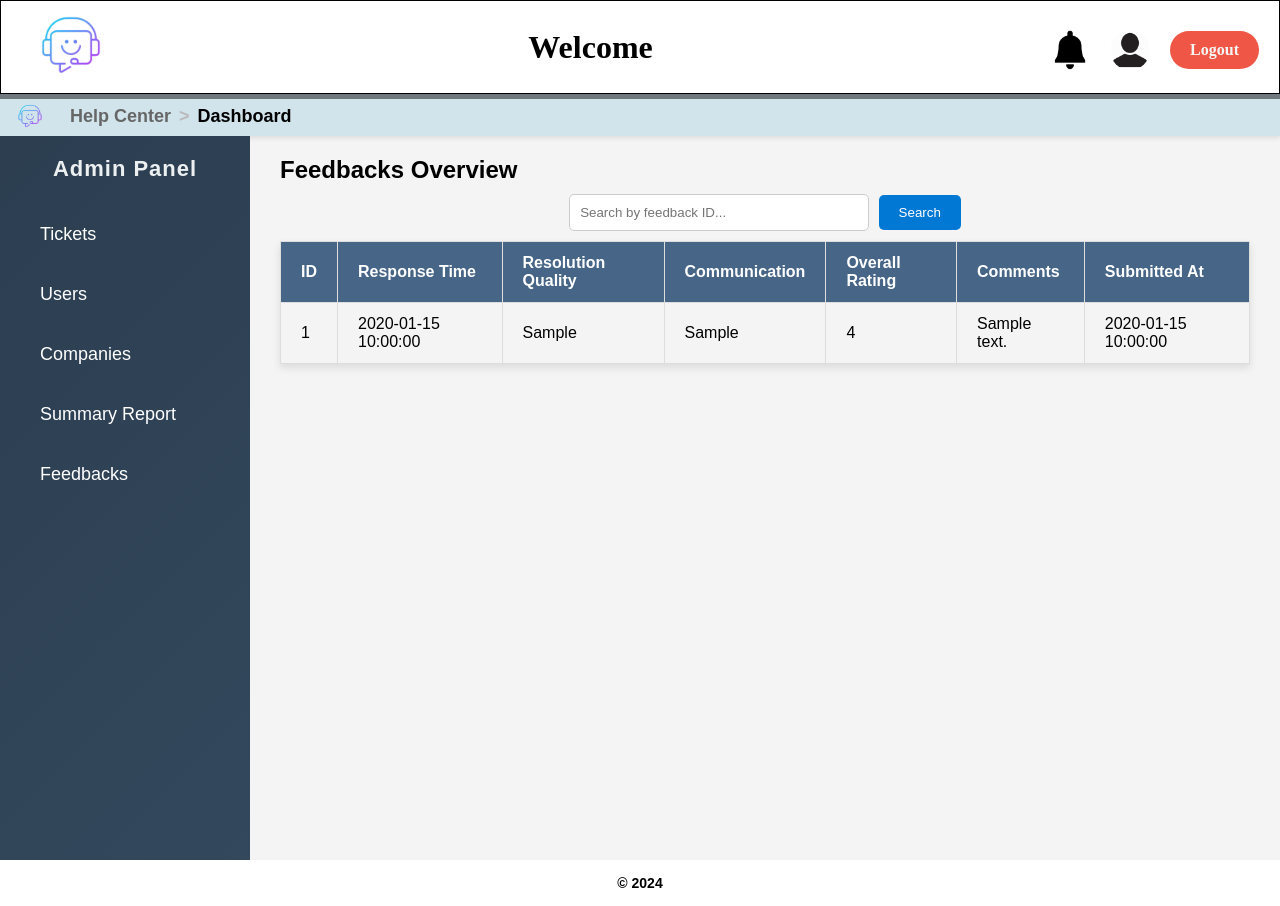
After one commit to shaniranasinghe/Help_Desk, a PHP site: page /HELP_DESK/app/view/admin_dashboard/feedback.php in a window 1280 px wide. The commit adds this page. Run offline with PHP 8.4, Linux system fonts and the light colour scheme; the visitor is signed in with stand-in values (Sample User, id 1); tables that the repository leaves empty or names only in its code hold one stand-in row (values such as "Sample post").

Commit message:
updated
updated

```diff
--- a/app/view/admin_dashboard/dashboard.php
+++ b/app/view/admin_dashboard/dashboard.php
@@ -98,6 +98,7 @@ if ($_SERVER['REQUEST_METHOD'] == 'POST' && isset($_POST['query'])) {
                 <li><a href="manage_users.php">Users</a></li>
                 <li><a href="manage_companies.php">Companies</a></li>
                 <li><a href="ticketListView.php">Summery Report</a></li>
+                <li><a href="feedback.php">Feedbacks</a></li>
             </ul>
         </div>
 
--- /dev/null
+++ b/app/view/admin_dashboard/feedback.php
@@ -0,0 +1,122 @@
+<?php
+include_once '../common/AdminlogHeader.php';
+
+// Restrict access to admins only
+if (!isset($_SESSION['user_id']) || $_SESSION['Acc_type'] !== 'Admin') {
+    header("Location: ../auth/login.php");
+    exit();
+}
+
+// Database connection
+require_once('../../controller/TicketController.php');
+$ticketController = new TicketController($conn);
+
+
+// Initialize variables
+$searchQuery = '';
+$feedbacks = [];
+
+// Check if search query is submitted
+if ($_SERVER['REQUEST_METHOD'] === 'POST' && !empty($_POST['query'])) {
+    $searchQuery = $conn->real_escape_string($_POST['query']);
+    $query = "SELECT id, response_time, resolution_quality, communication, overall_rating, comments, created_at
+              FROM feedback
+              WHERE id LIKE '%$searchQuery%'";
+} else {
+    // Fetch all feedbacks if no search query
+    $query = "SELECT id, response_time, resolution_quality, communication, overall_rating, comments, created_at FROM feedback";
+}
+
+$result = $conn->query($query);
+
+if (!$result) {
+    die("Query failed: " . $conn->error);
+}
+
+$feedbacks = $result->fetch_all(MYSQLI_ASSOC);
+?>
+
+<!DOCTYPE html>
+<html lang="en">
+<head>
+    <meta charset="UTF-8">
+    <meta name="viewport" content="width=device-width, initial-scale=1.0">
+    <title>Feedbacks</title>
+    <link rel="stylesheet" href="../../../assets/CSS/feedbacks.css">
+</head>
+
+<body>
+
+    <div class="breadcrumb-container">
+        <nav class="breadcrumb">
+            <a href="#" class="breadcrumb-logo">
+                <img src="../../../assets/Images/logo.png" alt="Help Desk Logo" class="logo">
+            </a>
+            <a href="#" class="breadcrumb-link">Help Center</a>
+            <span class="breadcrumb-separator">></span>
+            <a href="#" class="breadcrumb-link active">Dashboard</a>
+        </nav>
+    </div>
+
+    <div class="dashboard-container">
+        <div class="sidebar">
+            <h2>Admin Panel</h2>
+            <ul>
+                <li><a href="dashboard.php">Tickets</a></li>
+                <li><a href="manage_users.php">Users</a></li>
+                <li><a href="manage_companies.php">Companies</a></li>
+                <li><a href="ticketListView.php">Summary Report</a></li>
+                <li><a href="feedback.php">Feedbacks</a></li>
+            </ul>
+        </div>
+
+        <main class="main-content">
+            <h2>Feedbacks Overview</h2>
+
+            <section class="hero">
+                <div class="container">
+                    <form id="search-form" method="POST" action="feedback.php">
+                        <input type="text" name="query" placeholder="Search by feedback ID..."
+                            value="<?php echo htmlspecialchars($searchQuery); ?>" required>
+                        <button type="submit">Search</button>
+                    </form>
+                </div>
+            </section>
+
+            <?php if (!empty($feedbacks)): ?>
+                <table class="feedback-table">
+                    <thead>
+                        <tr>
+                            <th>ID</th>
+                            <th>Response Time</th>
+                            <th>Resolution Quality</th>
+                            <th>Communication</th>
+                            <th>Overall Rating</th>
+                            <th>Comments</th>
+                            <th>Submitted At</th>
+                        </tr>
+                    </thead>
+                    <tbody>
+                        <?php foreach ($feedbacks as $feedback): ?>
+                            <tr>
+                                <td><?php echo htmlspecialchars($feedback['id']); ?></td>
+                                <td><?php echo htmlspecialchars($feedback['response_time']); ?></td>
+                                <td><?php echo htmlspecialchars($feedback['resolution_quality']); ?></td>
+                                <td><?php echo htmlspecialchars($feedback['communication']); ?></td>
+                                <td><?php echo htmlspecialchars($feedback['overall_rating']); ?></td>
+                                <td><?php echo htmlspecialchars($feedback['comments']); ?></td>
+                                <td><?php echo htmlspecialchars($feedback['created_at']); ?></td>
+                            </tr>
+                        <?php endforeach; ?>
+                    </tbody>
+                </table>
+            <?php else: ?>
+                <p>No feedbacks found.</p>
+            <?php endif; ?>
+        </main>
+    </div>
+
+    <?php include_once '../common/footer.php'; ?>
+</body>
+
+</html>
--- a/app/view/admin_dashboard/manage_companies.php
+++ b/app/view/admin_dashboard/manage_companies.php
@@ -61,6 +61,7 @@ $active_companies = "active";
             <li><a href="manage_users.php">Users</a></li>
             <li><a href="manage_companies.php" class="<?php echo $active_companies; ?>">Companies</a></li>
             <li><a href="ticketListView.php">Summery Report</a></li>
+            <li><a href="feedback.php">Feedbacks</a></li>
         </ul>
     </div>
 
--- a/app/view/admin_dashboard/manage_users.php
+++ b/app/view/admin_dashboard/manage_users.php
@@ -85,6 +85,7 @@ if ($_SERVER['REQUEST_METHOD'] == 'POST' && isset($_POST['query'])) {
             <li><a href="manage_users.php" class="active">Users</a></li>
             <li><a href="manage_companies.php">Companies</a></li>
             <li><a href="ticketListView.php">Summery Report</a></li>
+            <li><a href="feedback.php">Feedbacks</a></li>
         </ul>
     </div>
 
--- a/app/view/admin_dashboard/ticketListView.php
+++ b/app/view/admin_dashboard/ticketListView.php
@@ -60,6 +60,7 @@ $conn->close();
             <li><a href="manage_users.php">Users</a></li>
             <li><a href="manage_companies.php">Companies</a></li>
             <li><a href="ticketListView.php">Summery Report</a></li>
+            <li><a href="feedback.php">Feedbacks</a></li>
         </ul>
     </div>
 
--- /dev/null
+++ b/assets/CSS/feedbacks.css
@@ -0,0 +1,174 @@
+/* Reset */
+* {
+    margin: 0;
+    padding: 0;
+    box-sizing: border-box;
+}
+
+body {
+    font-family: Arial, sans-serif;
+    background: #f4f4f4;
+    height: 100vh;
+    display: flex;
+    flex-direction: column;
+}
+
+
+
+/* Dashboard Container */
+.dashboard-container {
+    display: flex;
+    flex: 1;
+    overflow: hidden; /* Prevent page scrolling */
+}
+
+/* Sidebar Styling */
+.sidebar {
+    width: 250px;
+    background: linear-gradient(135deg, #2c3e50, #34495e);
+    color: white;
+    padding: 20px;
+    overflow-y: auto;
+    height: calc(100vh - 90px); /* Height excluding header & footer */
+    position: sticky;
+    top: 60px; /* Height of the header */
+    top: 60px; /* Height of the header */
+    flex-shrink: 0; /* Prevent sidebar shrinking */
+}
+
+.sidebar h2 {
+    text-align: center;
+    margin-bottom: 30px;
+    font-size: 22px;
+    letter-spacing: 1px;
+    color: #ecf0f1;
+}
+
+.sidebar ul {
+    list-style: none;
+    padding: 0;
+}
+
+.sidebar ul li {
+    margin: 15px 0;
+}
+
+.sidebar ul li a {
+    color: white;
+    text-decoration: none;
+    font-size: 18px;
+    display: block;
+    padding: 12px 20px;
+    border-radius: 8px;
+    transition: all 0.3s ease-in-out;
+    font-weight: 500;
+    position: relative;
+}
+
+.sidebar ul li a:before {
+    content: "";
+    position: absolute;
+    left: 0;
+    top: 0;
+    width: 5px;
+    height: 100%;
+    background: #3498db;
+    transform: scaleY(0);
+    transition: all 0.3s ease-in-out;
+}
+
+.sidebar ul li a:hover, .sidebar ul li a.active {
+    background: #3498db;
+    color: white;
+}
+
+.sidebar ul li a:hover:before, .sidebar ul li a.active:before {
+    transform: scaleY(1);
+}
+
+/* Main Content Styling */
+.main-content {
+    flex-grow: 1;
+    padding: 20px 30px;
+    overflow-y: auto; /* Enable main content scrolling */
+}
+
+/* Table Container with Scroll */
+.feedback-table-container {
+    background: #fff;
+    padding: 20px;
+    border-radius: 8px;
+    box-shadow: 0 4px 8px rgba(0, 0, 0, 0.1);
+    width: 100%; /* Ensure the container takes full width */
+}
+
+/* Table Styling */
+.feedback-table {
+    width: 100%;
+    border-collapse: collapse;
+    font-size: 16px;
+    box-shadow: 0 4px 8px rgba(0, 0, 0, 0.1);
+}
+
+.feedback-table thead tr {
+    background: #466587;
+    color: white;
+    text-align: left;
+    font-weight: bold;
+}
+
+.feedback-table th, .feedback-table td {
+    padding: 12px 20px;
+    text-align: left;
+    border: 1px solid #ddd;
+}
+
+.feedback-table tbody tr:nth-child(even) {
+    background: #f2f2f2;
+}
+
+.feedback-table tbody tr:hover {
+    background: #eaf3ff;
+    cursor: pointer;
+}
+
+
+.no-feedback-message {
+    text-align: center;
+    font-size: 16px;
+    color: #555;
+    margin-top: 20px;
+}
+/* Hero Section */
+.hero {
+    background-color: #f4f4f4;
+    padding:10px 0;
+    text-align: center;
+    margin-top: 0;
+}
+
+
+.hero form {
+    display: inline-block;
+}
+
+.hero form input[type="text"] {
+    padding: 10px;
+    width: 300px;
+    border: 1px solid #ccc;
+    border-radius: 5px;
+    margin-right: 5px;
+}
+
+.hero form button {
+    padding: 10px 20px;
+    background-color: #0078d4;
+    border: none;
+    color: white;
+    border-radius: 5px;
+    cursor: pointer;
+}
+
+.hero form button:hover {
+    background-color: #005bb5;
+}
--- a/assets/CSS/login.css
+++ b/assets/CSS/login.css
@@ -1,4 +1,3 @@
-
 
 *{
     margin: 0;
@@ -327,7 +326,7 @@
 .inputbox input:not(:placeholder-shown) + label {
   top: 0;
   left: 10px;
-  font-size: 14px;
+  font-size: 16px;
   color: #333;
 }
 
```
Also changed, not shown: app/view/auth/signup.php (+4 -3 lines), assets/CSS/signup.css (+81 -35 lines).
